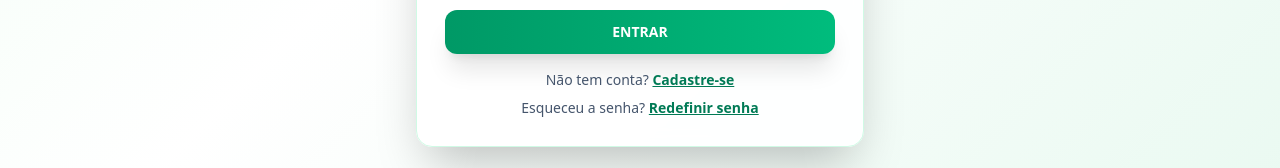
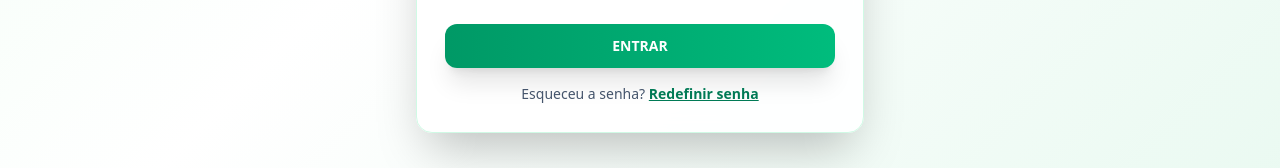
Before and after one commit to dev-guirocha/PL, a React (Vite) app: page / in a window 1280 px wide. Shown: the part 503-671 px from the top of the page. Built offline with nearby package versions, Linux system fonts and the light colour scheme; no server answers.

Commit message:
Improve Pix webhook token handling and UI tweaks

```diff
--- a/src/controllers/pixController.js
+++ b/src/controllers/pixController.js
@@ -44,8 +44,9 @@ exports.createCharge = async (req, res) => {
       },
     });
 
-    const backendUrl = process.env.BACKEND_URL || 'http://localhost:4000';
-    const callbackUrl = `${backendUrl.replace(/\/$/, '')}/api/pix/webhook`;
+    const backendUrl = process.env.BACKEND_URL || process.env.FRONTEND_URL || 'http://localhost:4000';
+    const tokenParam = process.env.SUITPAY_WEBHOOK_TOKEN ? `?token=${process.env.SUITPAY_WEBHOOK_TOKEN}` : '';
+    const callbackUrl = `${backendUrl.replace(/\/$/, '')}/api/pix/webhook${tokenParam}`;
 
     const payload = {
       requestNumber: String(charge.id),
@@ -116,10 +117,12 @@ exports.handleWebhook = async (req, res) => {
       const concatenated = parts.join('') + secret;
       const computed = crypto.createHash('sha256').update(concatenated).digest('hex');
       if (computed !== hash) {
+        console.warn('[PIX] Hash inválido', { idTransaction, statusTransaction });
         return res.status(403).json({ error: 'Hash inválido.' });
       }
     } else if (process.env.SUITPAY_WEBHOOK_TOKEN) {
       if (token !== process.env.SUITPAY_WEBHOOK_TOKEN) {
+        console.warn('[PIX] Token inválido no webhook', { token });
         return res.status(403).json({ error: 'Token inválido.' });
       }
     }
@@ -135,6 +138,7 @@ exports.handleWebhook = async (req, res) => {
     const isChargeback = (statusTransaction || '').toUpperCase() === 'CHARGEBACK';
 
     if (isPaid && !charge.credited) {
+      console.log('[PIX] Crédito aprovado', { idTransaction, value, statusTransaction, requestNumber });
       await prisma.$transaction(async (tx) => {
         await tx.pixCharge.update({
           where: { id: charge.id },
@@ -162,7 +166,16 @@ exports.handleWebhook = async (req, res) => {
       console.log(`[Webhook] Pix ${idTransaction} processado com sucesso.`);
     }
 
+    // Atualiza status intermediário (ex.: PROCESSING) mesmo sem crédito
+    if (!isPaid && !isChargeback && statusTransaction && charge.status !== statusTransaction.toLowerCase()) {
+      await prisma.pixCharge.update({
+        where: { id: charge.id },
+        data: { status: statusTransaction.toLowerCase() },
+      });
+    }
+
     if (isChargeback && charge.credited) {
+      console.warn('[PIX] Chargeback recebido', { idTransaction, statusTransaction, requestNumber });
       await prisma.$transaction(async (tx) => {
         await tx.pixCharge.update({
           where: { id: charge.id },
--- a/src/pages/AuthPage.jsx
+++ b/src/pages/AuthPage.jsx
@@ -418,19 +418,19 @@ const AuthPage = () => {
         </form>
 
         <div className="mt-4 space-y-2 text-center text-sm text-slate-600">
-          {!isReset && (
+          {!isReset && !isLogin && (
             <p>
-              {isLogin ? 'Não tem conta? ' : 'Já tem conta? '}
+              Já tem conta?{' '}
               <span
                 className="cursor-pointer font-bold text-emerald-700 underline"
                 onClick={() => {
-                  setMode(isLogin ? 'register' : 'login');
+                  setMode('login');
                   setError('');
                   setFormData({ name: '', phone: '', password: '' });
                   setFieldErrors({ name: '', phone: '', password: '', resetCode: '' });
                 }}
               >
-                {isLogin ? 'Cadastre-se' : 'Fazer Login'}
+                Fazer Login
               </span>
             </p>
           )}
--- a/src/pages/PixRechargePage.jsx
+++ b/src/pages/PixRechargePage.jsx
@@ -103,6 +103,12 @@ const PixRechargePage = () => {
     }
   };
 
+  useEffect(() => {
+    if (typeof window !== 'undefined') {
+      window.scrollTo({ top: 0, behavior: 'auto' });
+    }
+  }, []);
+
   return (
     <div className="min-h-screen bg-slate-50 flex flex-col items-center px-4 py-8">
       <div className="w-full max-w-xl bg-white shadow-lg rounded-2xl p-6 space-y-4 border border-slate-100">
```
